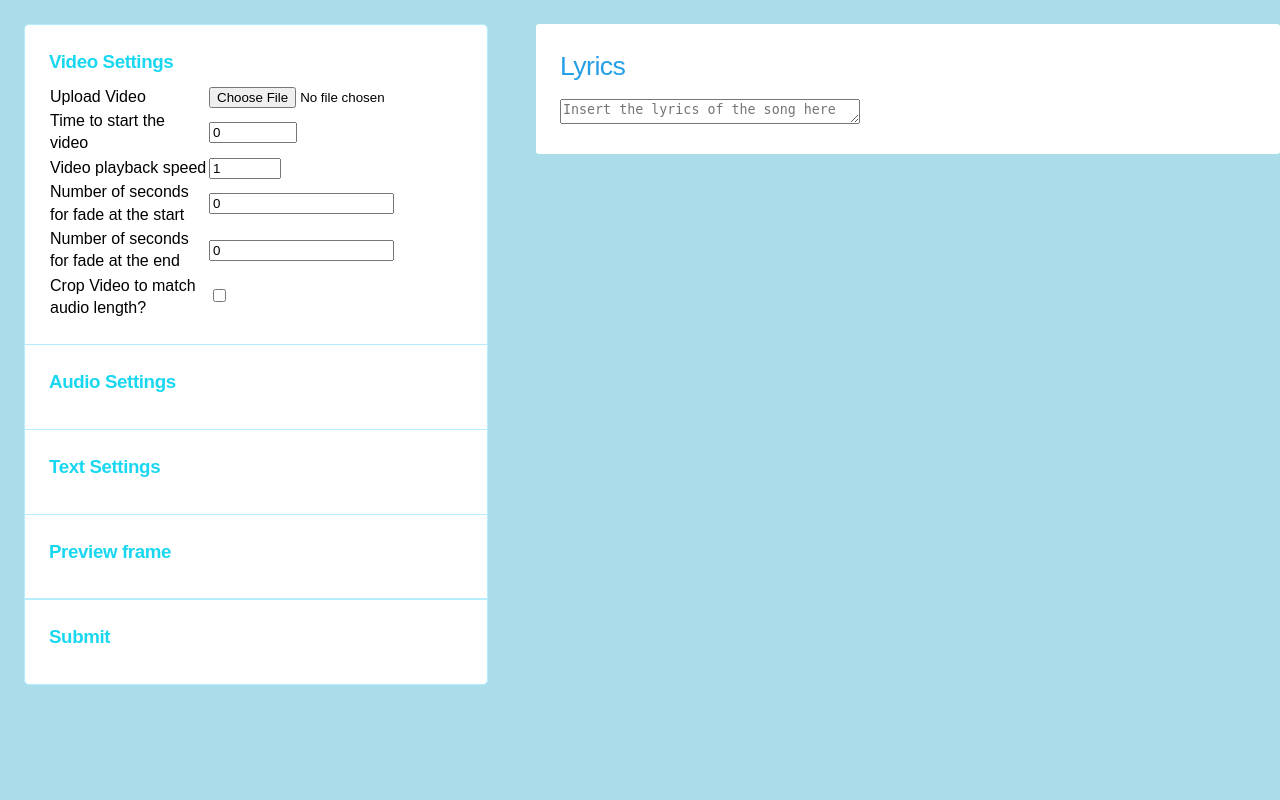
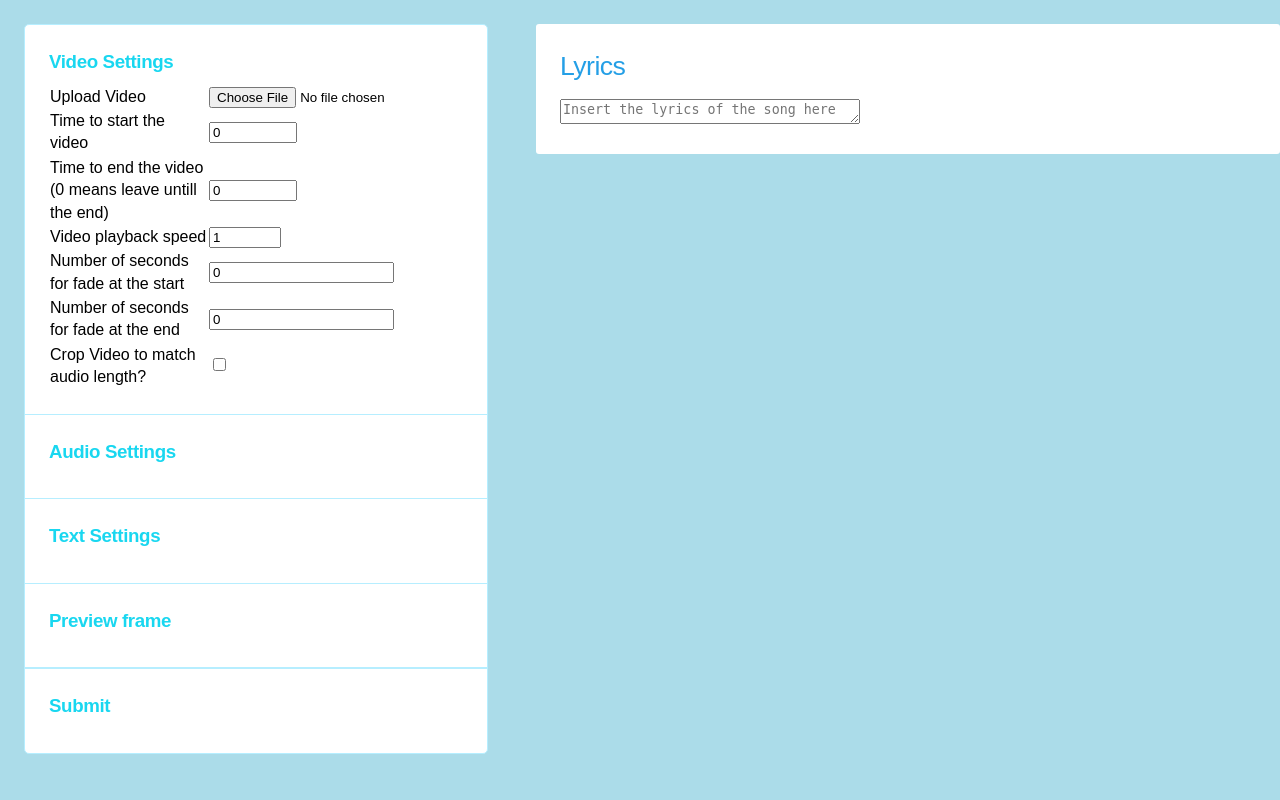
Before and after one commit to DoduRH/RenderWebsite, a Flask app: page /video in a window 1280 px wide, after a click on "Video Settings". Run offline with Flask 2, Linux system fonts and the light colour scheme.

Commit message:
Added end point for audio and video  local dev fix

```diff
--- a/Website/main.py
+++ b/Website/main.py
@@ -1,5 +1,5 @@
 from flask import Flask, render_template, request, send_file, send_from_directory, redirect, url_for, jsonify
-from Website.img_preview import generate_img
+from img_preview import generate_img
 import os
 import json
 import csv
@@ -13,7 +13,7 @@ import threading
 
 app = Flask(__name__)
 
-os.environ['GOOGLE_APPLICATION_CREDENTIALS'] = "Website/addlyrics-d6f3c94c49de.json"
+os.environ['GOOGLE_APPLICATION_CREDENTIALS'] = "addlyrics-d6f3c94c49de.json"
 
 MAX_MEDIA_SIZE = 300000000  # 300MB between audio and video
 
@@ -78,6 +78,9 @@ def size_blob(bucket_name, blob_name):
     )
 
     return size
+
+def error(*msg):
+    return render_template("invalid.html", message=" ".join(msg))
 
 def get_value(r, name, default=None):
     if name in r.form.keys():
@@ -148,7 +151,7 @@ def getSignedURL():
     purpose = request.args.get('purpose')
     if not is_valid_uuid(uuid):
         print("Invalid UUID")
-        return "invalid user and filename"
+        error("invalid uuid", uuid)
 
     mime = guessmime(filename)[0]
     if purpose == "audioUpload" and ("audio" in mime or "video" in mime):
@@ -157,7 +160,7 @@ def getSignedURL():
         filename = "vid_" + uuid + "." + filename.split(".")[-1]
     else:
         print("Invalid purpose", purpose, mime)
-        return "invalid user and filetype"
+        error("Invalid purpose", purpose, mime)
 
     blob = uploadBucket.blob(filename)
     url = blob.generate_signed_url(
@@ -186,13 +189,13 @@ def uploader():
 
         filename = get_value(r, 'uuid')
         if not is_valid_uuid(filename):
-            return redirect(url_for('/error', err="Invalid user and filename"))
+            error("Invalid filename", filename)
         t = filename
 
         video_name = "vid_" + t + "." + get_value(r, 'videoType', "")
         if not check_blob("addlyrics-content", video_name):
             print("Unable to find video")
-            return "error, video upload failed"
+            error("error, video upload failed")
         else:
             video_size = size_blob(uploadBucketName, video_name)
 
@@ -203,16 +206,16 @@ def uploader():
         else:
             audio_name = "audio_" + t + "." + ext
             if not check_blob("addlyrics-content", audio_name):
-                return "error, audio not uploaded or somthing else went wrong"
+                error("error, audio not uploaded")
             else:
                 audio_size = size_blob(uploadBucketName, audio_name)
 
         if video_size + audio_size > MAX_MEDIA_SIZE:
-            return redirect(url_for('/error', err="error, files too big.  Combined file size of {} bytes excedes expected file size of {} bytes".format(video_size + audio_size, MAX_MEDIA_SIZE)))
+            error("error, files too big.  Combined file size of {} bytes excedes expected file size of {} bytes".format(video_size + audio_size, MAX_MEDIA_SIZE))
 
         font_size = int(get_value(r, 'font_size', 50))
-        vid_start = float(get_value(r, 'vid_start', 0))
-        audio_start = float(get_value(r, 'audio_start', 0))
+        video_usable = (float(get_value(r, 'vid_start', 0)), float(get_value(r, 'vid_end', 0)))
+        audio_usable = (float(get_value(r, 'audio_start', 0)), float(get_value(r, 'audio_end', 0)))
         font = get_value(r, 'font', 'Arial-Bold')
         offset = (int(get_value(r, 'offset_x', 0)), int(get_value(r, 'offset_y', 0)))
         vid_speed = float(get_value(r, 'vid_speed', 1))
@@ -229,14 +232,14 @@ def uploader():
         csv_contents = get_value(r, 'csvFile', '').replace("\r\n", "\n").strip()
 
         if csv_contents == '':
-            return redirect(url_for('home'))
+            error("no words provided")
 
         data = list(csv.reader(csv_contents.split("\n"), quoting=csv.QUOTE_NONNUMERIC))
 
-        if audio_speed != 1 or audio_start != 0:
+        if audio_speed != 1 or audio_usable[0] != 0:
             for i, row in enumerate(data):
                 for j, cell in enumerate(row[1:]):
-                    data[i][j+1] = str(max(0, round((float(cell) - audio_start) * (1/audio_speed), 2)))
+                    data[i][j+1] = str(max(0, round((float(cell) - audio_usable[0]) * (1/audio_speed), 2)))
 
         csv_name = 'csv_' + str(t) + ".csv"
         local_csv = "/tmp/" + csv_name
@@ -246,8 +249,15 @@ def uploader():
 
         upload_blob("addlyrics-content", local_csv, csv_name)
 
+        # Make sure usable audio and video are actually usable after uploading CSV blob
+        if audio_usable[1] != 0 and audio_usable[1] <= audio_usable[0]:
+            error("Audio timestamps don't make sense")
+
+        if video_usable[1] != 0 and video_usable[1] <= video_usable[0]:
+            error("Video timestamps don't make sense")
+
         # Create arguments for the queue
-        args = [str(t), csv_name, video_name, audio_name, offset, vid_start, audio_start, font, font_size, vid_speed, audio_speed, view_shadow, text_colour, shadow_colour, video_fade, audio_fade, crop_vid, crop_aud]
+        args = [str(t), csv_name, video_name, audio_name, offset, video_usable, audio_usable, font, font_size, vid_speed, audio_speed, view_shadow, text_colour, shadow_colour, video_fade, audio_fade, crop_vid, crop_aud]
 
         ##########
         # Q code #
@@ -280,6 +290,9 @@ def uploader():
 
         # Add the payload to the request.
         task['http_request']['body'] = converted_payload
+
+        # for debugging purposes
+        import taskSim as client
 
         # Use the client to build and send the task.
         response = client.create_task(parent, task)
--- a/Website/static/js/video.js
+++ b/Website/static/js/video.js
@@ -6,7 +6,9 @@ var videoType = document.getElementById("videoType");
 var audioType = document.getElementById("audioType");
 
 var videoStart = document.getElementById("vid_start");
+var videoEnd = document.getElementById("vid_end");
 var audioStart = document.getElementById("audio_start");
+var audioEnd = document.getElementById("audio_end");
 var write = document.getElementById("csv");
 var csvHead = document.getElementById("csvHeading");
 var lyrics = document.getElementById("lyricsArea");
@@ -42,6 +44,7 @@ function vidChange() {
         }
 
         videoStart.max = myVideo.duration;
+        videoEnd.max = myVideo.duration;
     };
     reader.readAsDataURL(videoUpload.files[0]);
 };
@@ -57,6 +60,7 @@ function audioChange() {
         myMedia = myAudio;
 
         audioStart.max = myAudio.duration;
+        audioEnd.max = myAudio.duration;
     };
 
     reader.readAsDataURL(audioUpload.files[0]);
@@ -404,6 +408,11 @@ function checkForm() {
         }
     }
 
+    if(audioEnd.value != 0 && audioEnd.value < audioStart.value){
+        alert("Audio end larger than audio start")
+        accept = false;
+    }
+
     console.log("Errors: " + errors);
     document.getElementById("errorDisplay").innerHTML = errors.join("<br>")
 
--- a/Website/templates/invalid.html
+++ b/Website/templates/invalid.html
@@ -1,3 +1,3 @@
 <h1>Naughty</h1>
 
-<p>{{ filename }}</p>
+<p>{{ message }}</p>
--- a/Website/templates/video.html
+++ b/Website/templates/video.html
@@ -35,6 +35,14 @@
               </td>
               <td>
                 <input type="number" id="vid_start" name="vid_start" min="0" value="0" max="100000" required/>
+              </td>
+            </tr>
+            <tr>
+              <td>
+                <label for="vid_end">Time to end the video (0 means leave untill the end)</label>
+              </td>
+              <td>
+                <input type="number" id="vid_end" name="vid_end" min="0" value="0" max="100000" required/>
               </td>
             </tr>
             <tr>
@@ -90,6 +98,14 @@
               </td>
               <td>
                 <input type="number" id="audio_start" name="audio_start" min="0" value="0" max="100000" required/>
+              </td>
+            </tr>
+            <tr>
+              <td>
+                <label for="audio_end">Time to end the audio</label>
+              </td>
+              <td>
+                <input type="number" id="audio_end" name="audio_end" min="0" value="0" max="100000" required/>
               </td>
             </tr>
             <tr>
```
Also changed, not shown: Render/app.py (+12 -5 lines), Render/video_renderer.py (+29 -17 lines).
